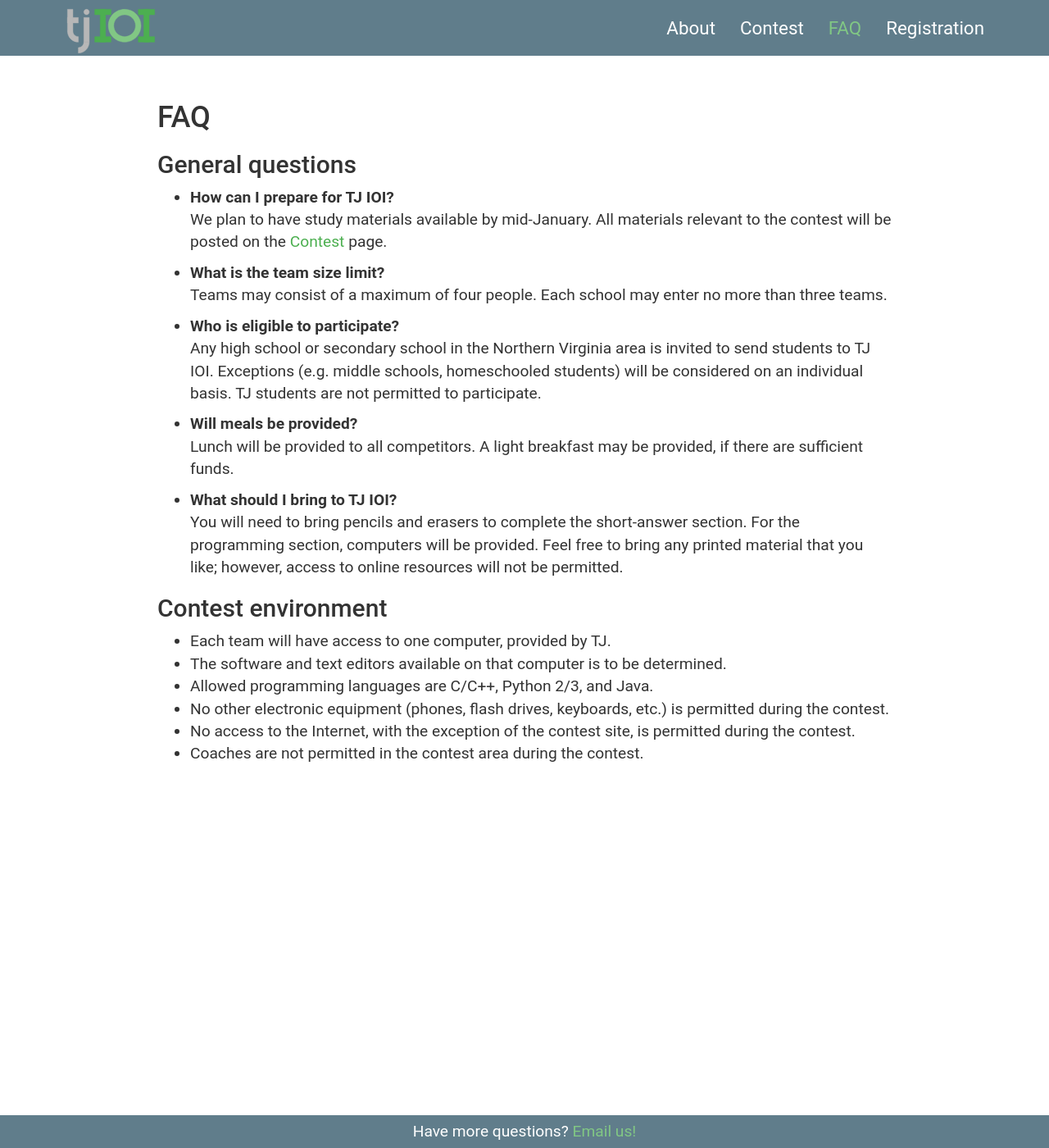
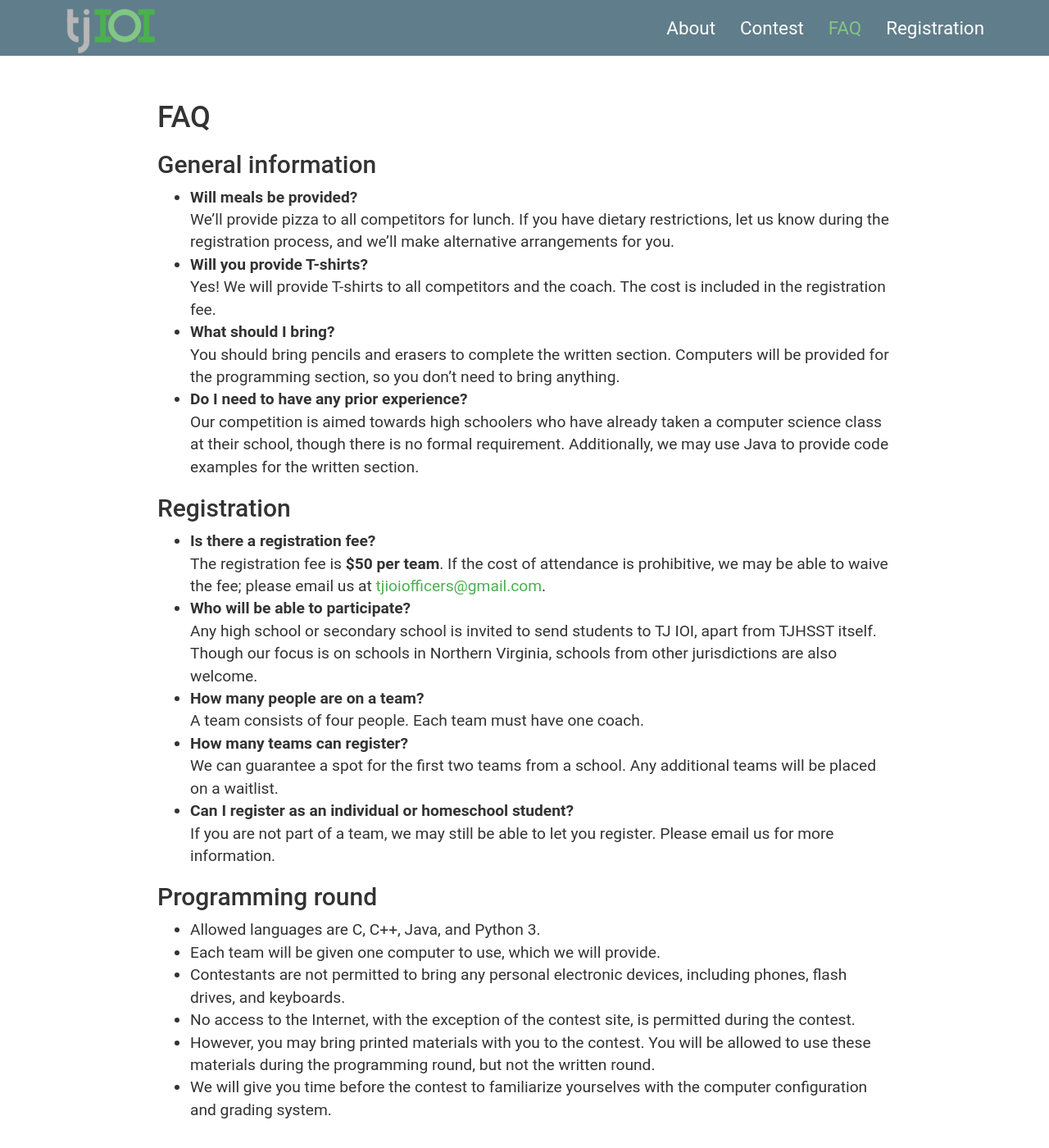
Before and after one commit to codeAligned/tjioi, a Jekyll site: the page built from faq.md, in a window 1280 px wide and 1400 px high. Shown: the whole window at 82% size. Built offline with Jekyll 4.4.1, drawn with Linux system fonts in a browser that asks for light colours; some of the changed text lies outside the part shown.

Commit message:
update faq from doc

```diff
--- a/faq.md
+++ b/faq.md
@@ -6,29 +6,46 @@ permalink: /faq/
 
 # FAQ
 
-## General questions
+## General information
 
-* __How can I prepare for TJ IOI?__<br>
-  We plan to have study materials available by mid-January. All materials relevant to the contest will be posted on the [Contest]({{ '/contest/' | relative_url }}) page.
+* **Will meals be provided?**<br>
+We'll provide pizza to all competitors for lunch. If you have dietary restrictions, let us know during the registration process, and we'll make alternative arrangements for you.
+* **Will you provide T-shirts?**<br>
+Yes! We will provide T-shirts to all competitors and the coach. The cost is included in the registration fee.
+* **What should I bring?**<br>
+You should bring pencils and erasers to complete the written section. Computers will be provided for the programming section, so you don't need to bring anything.
+* **Do I need to have any prior experience?**<br>
+Our competition is aimed towards high schoolers who have already taken a computer science class at their school, though there is no formal requirement. Additionally, we may use Java to provide code examples for the written section.
 
-* __What is the team size limit?__<br>
-  Teams may consist of a maximum of four people. Each school may enter no more than three teams.
+## Registration
 
-* __Who is eligible to participate?__<br>
-  Any high school or secondary school in the Northern Virginia area is invited to send students to TJ IOI. Exceptions (e.g. middle schools, homeschooled students) will be considered on an individual basis. TJ students are not permitted to participate.
+* **Is there a registration fee?**<br>
+The registration fee is **$50 per team**. If the cost of attendance is prohibitive, we may be able to waive the fee; please email us at [tjioiofficers@gmail.com](mailto:tjioiofficers@gmail.com).
+* **Who will be able to participate?**<br>
+Any high school or secondary school is invited to send students to TJ IOI, apart from TJHSST itself. Though our focus is on schools in Northern Virginia, schools from other jurisdictions are also welcome.
+* **How many people are on a team?**<br>
+A team consists of four people. Each team must have one coach.
+* **How many teams can register?**<br>
+We can guarantee a spot for the first two teams from a school. Any additional teams will be placed on a waitlist.
+* **Can I register as an individual or homeschool student?**<br>
+If you are not part of a team, we may still be able to let you register. Please email us for more information.
 
-* __Will meals be provided?__<br>
-  Lunch will be provided to all competitors. A light breakfast may be provided, if there are sufficient funds.
+## Programming round
 
-* __What should I bring to TJ IOI?__<br>
-  You will need to bring pencils and erasers to complete the short-answer section. For the programming section, computers will be provided. Feel free to bring any printed material that you like; however, access to online resources will not be permitted.
+* Allowed languages are C, C++, Java, and Python 3.
+* Each team will be given one computer to use, which we will provide.
+* Contestants are not permitted to bring any personal electronic devices, including phones, flash drives, and keyboards.
+* No access to the Internet, with the exception of the contest site, is permitted during the contest.
+* However, you may bring printed materials with you to the contest. You will be allowed to use these materials during the programming round, but not the written round.
+* We will give you time before the contest to familiarize yourselves with the computer configuration and grading system.
 
+### Computer configuration
 
-## Contest environment
+This configuration is subject to change as we approach the competition, but this should be reasonably close to the actual configuration.
 
-* Each team will have access to one computer, provided by TJ.
-* The software and text editors available on that computer is to be determined.
-* Allowed programming languages are C/C++, Python 2/3, and Java.
-* No other electronic equipment (phones, flash drives, keyboards, etc.) is permitted during the contest.
-* No access to the Internet, with the exception of the contest site, is permitted during the contest.
-* Coaches are not permitted in the contest area during the contest.
+* One computer per team
+* *Operating system:* Debian 8 with Cinnamon
+* *Installed runtimes:* GCC, Java 8, Python 3
+* *IDEs:* Eclipse, jGRASP
+* *Text editors:* Vim, Emacs, Gedit, Geany, IDLE
+* *Printing:* to be determined.
```
